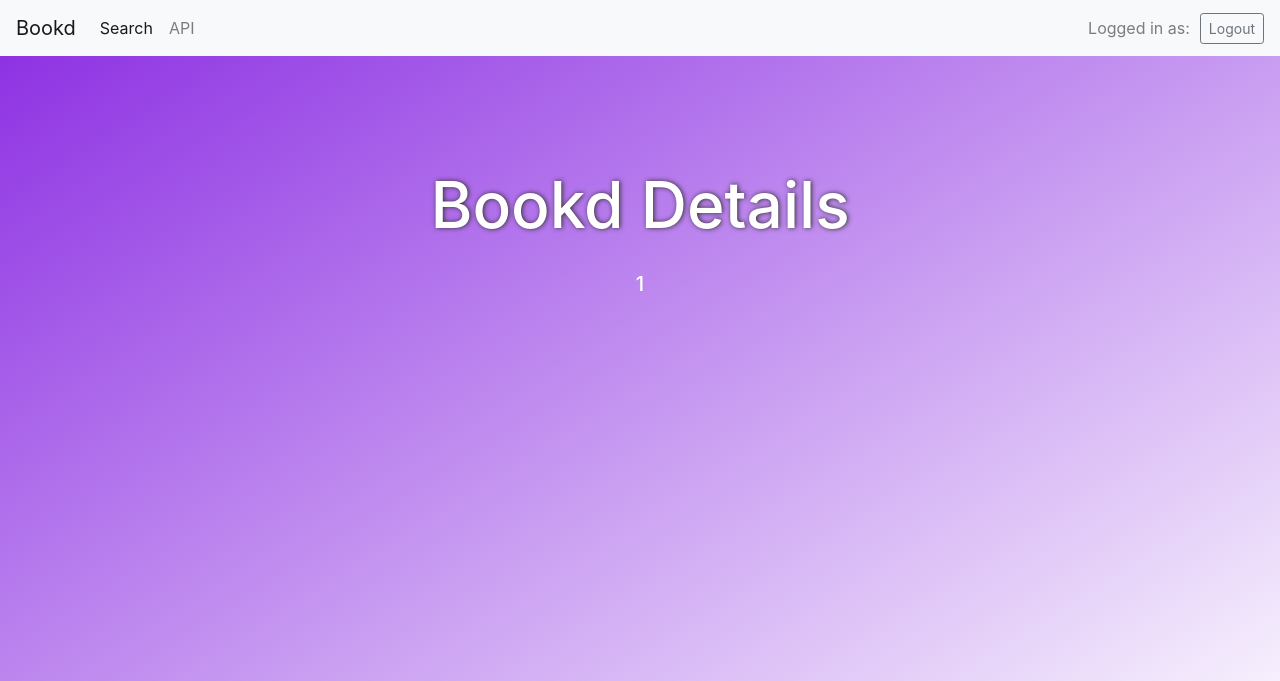
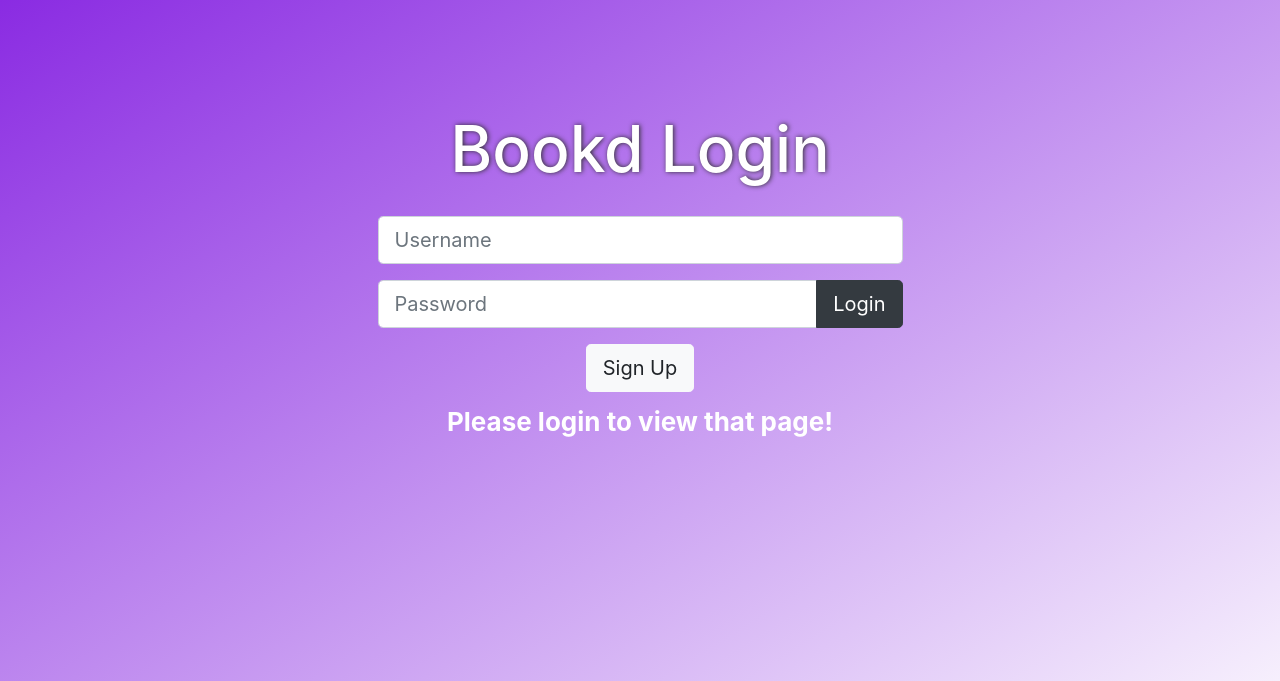
Before and after one commit to JonRider/books, a Flask app: page /book/1 in a window 1280 px wide. Shown: the top 681 px of the page. Run offline with Flask 2, Linux system fonts and the light colour scheme; some libraries are stand-ins or nearby versions.

Commit message:
Working Sessions and Review Page

```diff
--- a/application.py
+++ b/application.py
@@ -1,4 +1,5 @@
 import os
+import requests
 
 from flask import Flask, render_template, request, session
 from flask_session import Session
@@ -19,7 +20,6 @@ Session(app)
 # Set up database
 engine = create_engine(os.getenv("DATABASE_URL"))
 db = scoped_session(sessionmaker(bind=engine))
-
 
 @app.route("/", methods=["GET", "POST"])
 def index():
@@ -44,7 +44,10 @@ def index():
         else:
             user = db.execute("SELECT * FROM users WHERE username = :username", {"username": username}).fetchone()
             if user.password == password:
-                return render_template("search.html", username=username)
+                # Log the user into the session
+                session["username"] = username
+                session["user_id"] = user.id
+                return render_template("search.html", username=session["username"])
             else:
                 return render_template("index.html", message="Invalid Password!")
 
@@ -74,13 +77,23 @@ def signup():
             db.execute("INSERT INTO users (username, password) VALUES (:username, :password)",
                     {"username": username, "password": password})
             db.commit()
-            return render_template("search.html", username=username)
+            # Check to see what the user_id was set up as in the database
+            user = db.execute("SELECT * FROM users WHERE username = :username", {"username": username}).fetchone()
+            # Log user into the session
+            session["username"] = username
+            session["user_id"] = user.id
+            return render_template("search.html", username=session["username"])
 
     return render_template("signup.html")
 
 @app.route("/search", methods=["GET", "POST"])
 def search():
     """Allow users to search for books."""
+
+    # Make sure user is logged in
+    if "username" not in session:
+        return render_template("index.html", message="Please login to view that page!")
+
     if request.method == "POST":
         # Get search form
         search = request.form.get("search").strip()
@@ -88,15 +101,41 @@ def search():
 
         books = db.execute("SELECT * FROM books WHERE isbn LIKE :search OR author LIKE :search OR title LIKE :search", {"search": search_partial}).fetchall()
 
-        return render_template("search.html", search=search, books=books)
-    #actually you cant get this without being logged in
+        return render_template("search.html", username=session["username"], search=search, books=books)
+    # Actually you cant get this without being logged in
     return render_template("search.html")
 
-@app.route("/book/<title>")
+@app.route("/book/<title>", methods=["GET", "POST"])
 def book(title):
     """Detail page for individual book."""
-    return render_template("book.html", title=title)
+
+    # Make sure user is logged in
+    if "username" not in session:
+        return render_template("index.html", message="Please login to view that page!")
+
+    book = db.execute("SELECT * FROM books WHERE title = :title", {"title": title}).fetchone()
+    # Make sure it exists if someone types in a random route
+    if book is None:
+        return render_template("search.html", search=title)
+
+    res = requests.get("https://www.goodreads.com/book/review_counts.json", params={"key": "hYlepXnUC1zpQHUOHkxluQ", "isbns": book.isbn})
+    if res.status_code != 200:
+        raise Exception("ERROR: API request unsuccessful.")
+    data = res.json()
+    average_rating = data["books"][0]["average_rating"]
+    ratings_count = data["books"][0]["ratings_count"]
+
+    return render_template("book.html", username=session["username"], book=book, average_rating=average_rating, ratings_count=ratings_count)
 
 @app.route("/api/<int:isbn>")
 def api(isbn):
     """Get API request."""
+    return render_template("index.html")
+
+@app.route("/logout")
+def logout():
+    """Logout Session"""
+
+    # Log the user out of the session
+    session.pop("username")
+    return render_template("index.html")
--- a/static/style.css
+++ b/static/style.css
@@ -59,3 +59,36 @@ table {
   color: black;
   margin-bottom: 40px;
 }
+
+card {
+  margin-bottom: 40px;
+}
+
+.card-title, .card-text, .card-header, .list-group-item, .form-check-label {
+  color: black;
+}
+
+.by {
+  font-weight: bold;
+  color: darkgrey;
+}
+
+.checked {
+  color: orange;
+}
+
+.radios {
+  text-align: center;
+  display: inline-block;
+}
+
+.star {
+  -webkit-appearance:none;
+  -moz-appearance:none;
+  appearance:none;
+  outline: none;
+}
+
+.star:checked {
+  color: orange;
+}
--- a/templates/book.html
+++ b/templates/book.html
@@ -2,11 +2,13 @@
 <html lang="en" dir="ltr">
   <head>
     <meta charset="utf-8">
-    <title>{{ title }}</title>
+    <title>{{ book.title }} on Bookd</title>
     <!--Get Bootstrap -->
     <link rel="stylesheet" href="https://maxcdn.bootstrapcdn.com/bootstrap/4.0.0/css/bootstrap.min.css" integrity="sha384-Gn5384xqQ1aoWXA+058RXPxPg6fy4IWvTNh0E263XmFcJlSAwiGgFAW/dAiS6JXm" crossorigin="anonymous">
     <!--Get Google Material Icons -->
     <link rel="stylesheet" href="https://fonts.googleapis.com/icon?family=Material+Icons">
+    <!-- Add icon library -->
+    <link rel="stylesheet" href="https://cdnjs.cloudflare.com/ajax/libs/font-awesome/4.7.0/css/font-awesome.min.css">
     <!--Get local stylesheet -->
     <link rel="stylesheet" type="text/css" href="{{ url_for('static',filename='style.css') }}">
   </head>
@@ -29,13 +31,74 @@
       Logged in as: {{ username }}
     </span>
     <form class="form-inline">
-      <button id="logout" onclick="location.href='{{ url_for('index') }}';" class="btn btn-sm btn-outline-secondary" type="button">Logout</button>
+      <button id="logout" onclick="location.href='{{ url_for('logout') }}';" class="btn btn-sm btn-outline-secondary" type="button">Logout</button>
     </form>
   </div>
 </nav>
     <div class="container centered">
       <h1>Bookd Details</h1>
-      <h5>{{ title }}
+      <div class=row>
+        <div class="col-sm-6">
+      <div class="card centered">
+        <h5 class="card-header">{{ book.title }}</h5>
+        <div class="card-body">
+          <p class="card-text">Author: {{ book.author }}</p>
+          <p class="card-text">Published in: {{ book.year }}</p>
+          <p class="card-text">ISBN: {{ book.isbn }}</p>
+          <p class="card-text">Average Rating: {{ average_rating }}</p>
+          <p class="card-text">Number of Ratings: {{ ratings_count }}</p>
+        <a href="#" class="btn btn-dark">Write a Review</a>
+        </div>
+      </div>
+      </div>
+        <div class="col-sm-6">
+          <div class="card">
+            <h5 class="card-header">Bookd Reviews</h5>
+            <div class="card-body">
+              <p class="card-text">Rate and write a Review:</p>
+              <div class="input-group mb-3 radios">
+                <div class="form-check form-check-inline">
+                  <input class="form-check-input star fa fa-star" type="radio" name="inlineRadioOptions" value="option1" checked>
+                  <label class="form-check-label" for="inlineRadio2">1</label>
+                </div>
+                <div class="form-check form-check-inline">
+                  <input class="form-check-input star fa fa-star" type="radio" name="inlineRadioOptions" value="option2">
+                  <label class="form-check-label" for="inlineRadio2">2</label>
+                </div>
+                <div class="form-check form-check-inline">
+                  <input class="form-check-input star fa fa-star" type="radio" name="inlineRadioOptions" value="option3">
+                  <label class="form-check-label" for="inlineRadio2">3</label>
+                </div>
+                <div class="form-check form-check-inline">
+                  <input class="form-check-input star fa fa-star" type="radio" name="inlineRadioOptions" value="option4">
+                  <label class="form-check-label" for="inlineRadio2">4</label>
+                </div>
+                <div class="form-check form-check-inline">
+                  <input class="form-check-input star fa fa-star" type="radio" name="inlineRadioOptions" value="option5">
+                  <label class="form-check-label" for="inlineRadio2">5</label>
+                </div>
+                </div>
+                <div class="input-group mb-3">
+                <input type="text" class="form-control" placeholder="Write your review here" aria-describedby="basic-addon2">
+                  <div class="input-group-append">
+                    <button class="btn btn-dark" type="submit">Submit</button>
+                  </div>
+                </div>
+              <ul class="list-group list-group-flush">
+                  <li class="list-group-item">
+                    <a><span class="fa fa-star checked"></span>
+                    <span class="fa fa-star checked"></span>
+                    <span class="fa fa-star checked"></span>
+                    <span class="fa fa-star"></span>
+                    <span class="fa fa-star"></span></a><br>
+                    <a>"I absolutley love this book! It's the best Sci-Fi book I have every read in my life!"</a><br>
+                    <a class="by">-Jon{{username}}</a>
+                  </li>
+                  <li class="list-group-item">Review 2</li>
+                  <li class="list-group-item">Review 3</li>
+                </ul>
+        </div>
+    </div>
     </div>
   </body>
 </html>
--- a/templates/search.html
+++ b/templates/search.html
@@ -45,7 +45,7 @@
       Logged in as: {{ username }}
     </span>
     <form class="form-inline">
-      <button id="logout" onclick="location.href='{{ url_for('index') }}';" class="btn btn-sm btn-outline-secondary" type="button">Logout</button>
+      <button id="logout" onclick="location.href='{{ url_for('logout') }}';" class="btn btn-sm btn-outline-secondary" type="button">Logout</button>
     </form>
   </div>
 </nav>
```
Also changed, not shown: 2 other files.
